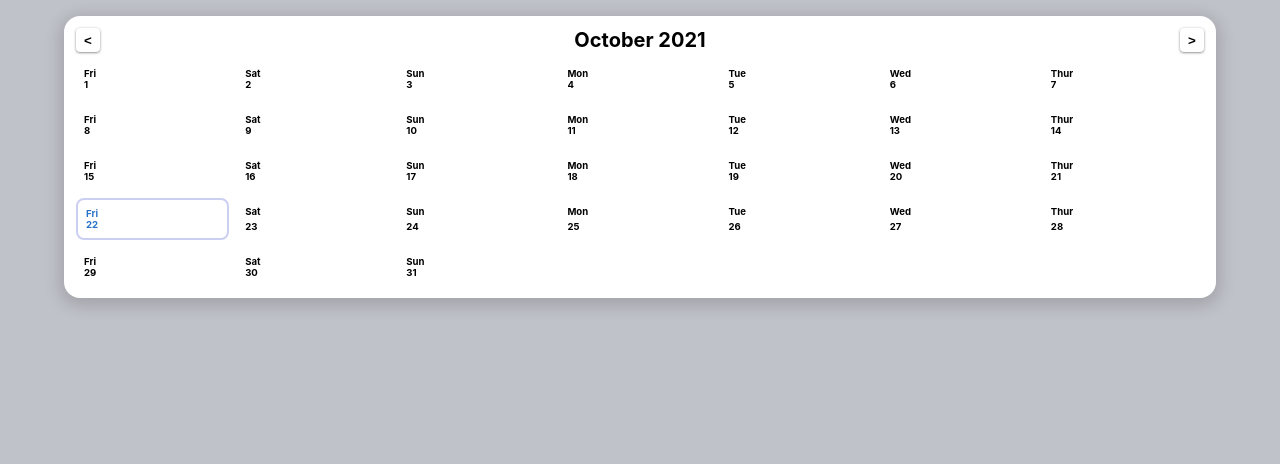
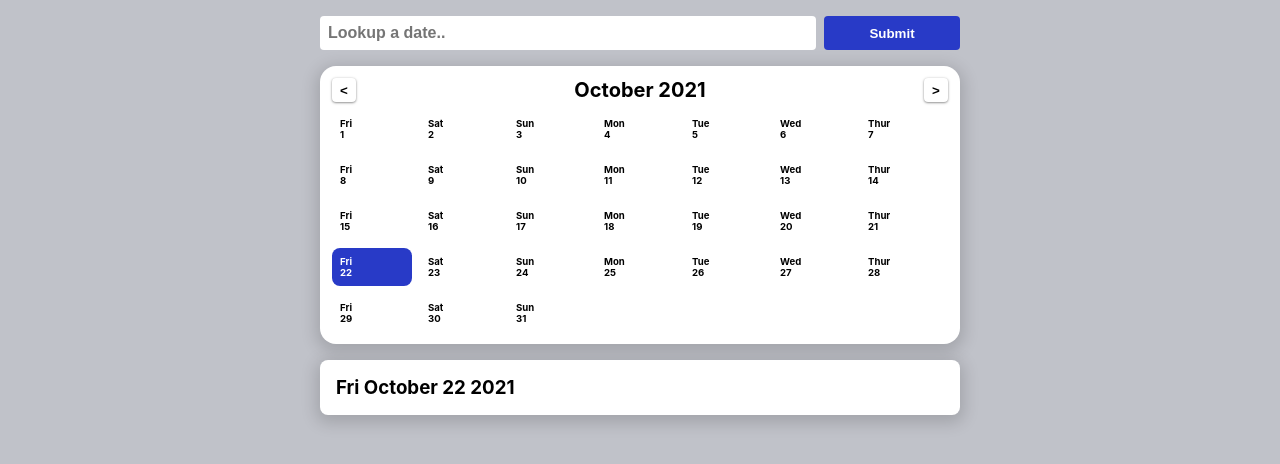
Before and after one commit to Luis1D/week-lookup, a React (Create React App) app: page / in a window 1280 px wide. Shown: the top 464 px of the page. Built offline with nearby package versions, Linux system fonts and the light colour scheme.

Commit message:
synced search & details components

```diff
--- a/src/App.css
+++ b/src/App.css
@@ -1,20 +1,18 @@
 .App {
   width: 90%;
+  max-width: 40rem;
   margin: 0 auto;
   margin-top: 1rem;
   border-radius: .5rem;
   padding: 0 1rem .5rem 1rem;
 }
-/* h1 {
-  width: 100%;
-  text-align: left;
-} */
-/* form {
+
+form {
   width: 100%;
   display: flex;
   justify-content: space-evenly;
   margin-top: 1rem;
-} */
+}
 
 .text-input {
   width: 90%;
@@ -80,9 +78,17 @@
   border-radius: .5rem;
   font-weight: bold;
 }
+
+.date-details {
+  background-color: #fff;
+  border-radius: .5rem;
+  padding: 1rem;
+  margin-top: 1rem;
+  box-shadow: 0 .25rem 1rem .25rem rgba(0, 0, 0, 0.151);
+}
 .spot-light {
-  border: .15rem solid #283bc73d;
-  color: #2872c7
+  background-color: #283AC7;
+  color: white;
 }
 .day-of-week {
   font-size: .6rem;
--- a/src/App.js
+++ b/src/App.js
@@ -2,11 +2,11 @@ import './App.css';
 import React, { useState } from 'react';
 
 function App() {
-  const [date, setTheDate] = useState();
+  const [date, setTheDate] = useState({ value: new Date(), query: false, queryData: "" });
   const [week, setWeek] = useState();
+  const [selectedDate, setSelectedDate] = useState();
   const months = ["January", "February", "March", "April", "May", "June", "July", "August", "September", "October", "November", "December"];
   const days = ["Sun", "Mon", "Tue", "Wed", "Thur", "Fri", "Sat"];
-
 
   const findWeek = (dateInput) => {
     let dateObj = new Date(dateInput);
@@ -21,56 +21,60 @@ function App() {
     return monthArr;
   }
 
-  // const handleChange = e => {
-  //   setTheDate(e.target.value);
-  // }
-  // const handleSubmit = e => {
-  //   e.preventDefault();
-  //   let week = findWeek(date);
-  //   setWeek(week);
-  // }
+  const handleChange = e => {
+    setTheDate({ value: date.value, query: false, queryData: e.target.value });
+  }
+  const handleSubmit = e => {
+    e.preventDefault();
+    setTheDate({ value: new Date(date.queryData), query: true });
+    let week = findWeek(date.value);
+    setWeek(week);
+  }
 
   const defaultWeek = () => {
-    let today = new Date();
-    setTheDate(today);
-    let currentWeek = findWeek(today)
+    let currentWeek = findWeek(date.value)
     setWeek(currentWeek);
   }
 
   const nextMonth = () => {
-    const month = new Date(date.setFullYear(date.getFullYear(), date.getMonth() + 1, 1))
+    const month = new Date(date.value.setFullYear(date.value.getFullYear(), date.value.getMonth() + 1, 1))
+    setTheDate(month);
+    let week = findWeek(month);
+    setWeek(week);
+  }
+  const prevMonth = () => {
+    const month = new Date(date.value.setFullYear(date.value.getFullYear(), date.value.getMonth() - 1, 1))
     setTheDate(month);
     let week = findWeek(month);
     setWeek(week);
   }
 
-  const prevMonth = () => {
-    const month = new Date(date.setFullYear(date.getFullYear(), date.getMonth() - 1, 1))
-    setTheDate(month);
-    let week = findWeek(month);
-    setWeek(week);
+  const dateSelectionStyles = day => {
+    if (day.getDate() === date.value.getDate()) {
+      return "spot-light week-card";
+    }
+    return "week-card";
   }
 
   return (
     <div className="App">
-      {/* <form onSubmit={ handleSubmit }>
-        <input type="text" placeholder="XX/XX/XXXX" onChange={handleChange} className="text-input"/>
+      <form onSubmit={ handleSubmit }>
+        <input type="text" placeholder="Lookup a date.." onChange={handleChange} className="text-input"/>
         <input type="submit" className="input-btn"/>
       </form>
-      <hr /> */}
       <div className="card-wrapper">
         <div className="month-picker">
           <button className="month-picker-btn" onClick={ prevMonth }>{"<"}</button>
-          { date ? <h2 className="month">{ months[date.getMonth()] + " " + date.getFullYear() }</h2> : null }
+          { date.value ? <h2 className="month">{ months[date.value.getMonth()] + " " + date.value.getFullYear() }</h2> : null }
           <button className="month-picker-btn" onClick={ nextMonth }>{">"}</button>
         </div>
         <div className="card-container">
         {
-          week ? week.map(day => {
+          week || date.query ? week.map(day => {
             return <div
               key={day}
-              className={ day.getDate() === date.getDate() ? "spot-light week-card" : "week-card" }
-              // onClick={ selectDate }
+              className={ dateSelectionStyles(day) }
+              onClick={ () => setTheDate({ value: day }) }
               >
               <span className="day-of-week">{ days[day.getDay()] }</span>
               <span className="date">{ day.getDate() }</span>
@@ -79,6 +83,13 @@ function App() {
         }
         </div>
       </div>
+      <div className="date-details">
+        {
+          date.value ? <div>
+            <h3>{ days[date.value.getDay()] + " " + months[date.value.getMonth()] + " " + date.value.getDate() + " " + date.value.getFullYear() }</h3>
+          </div> : null
+        }
+      </div>
     </div>
   );
 }
```
